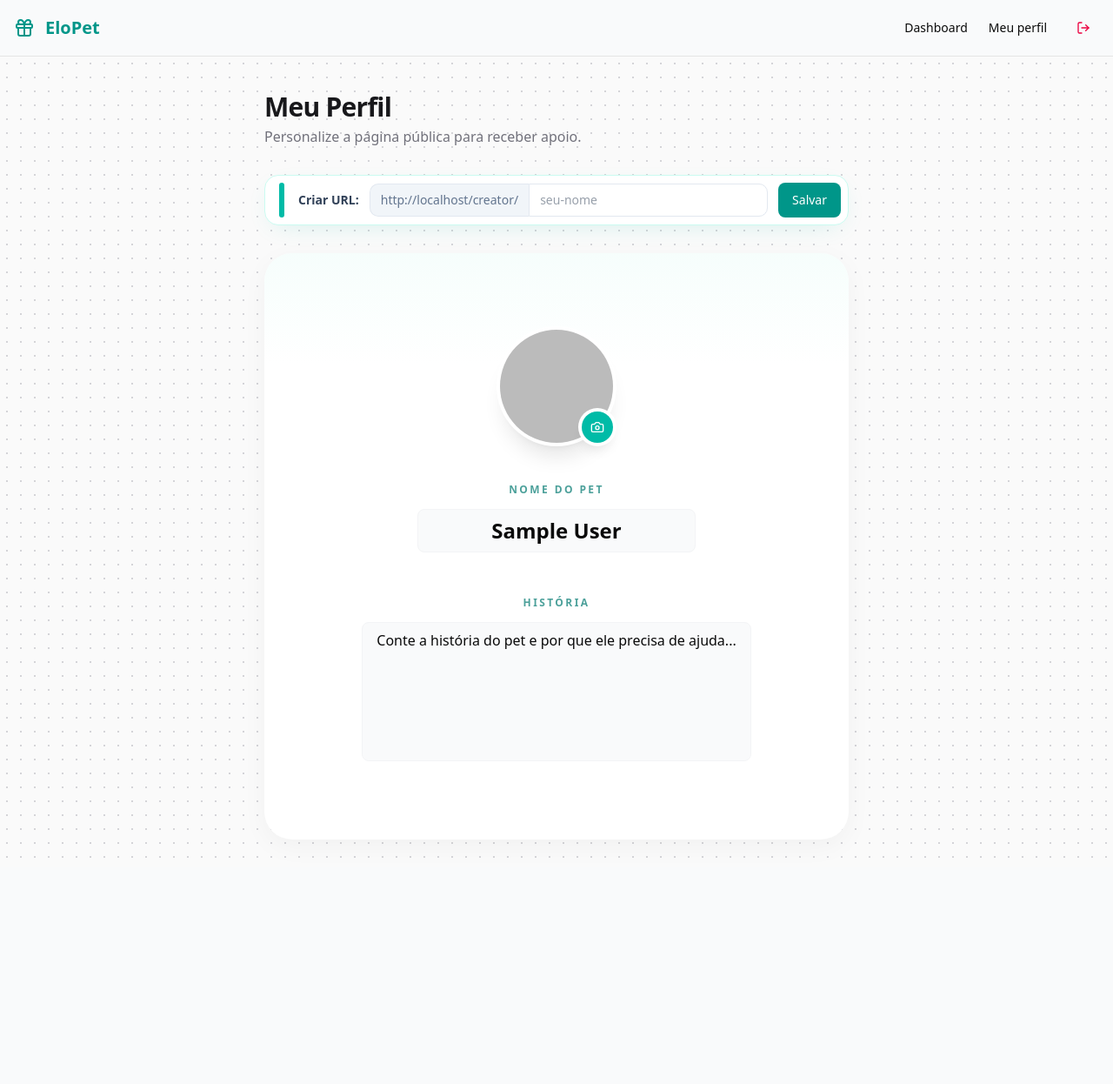
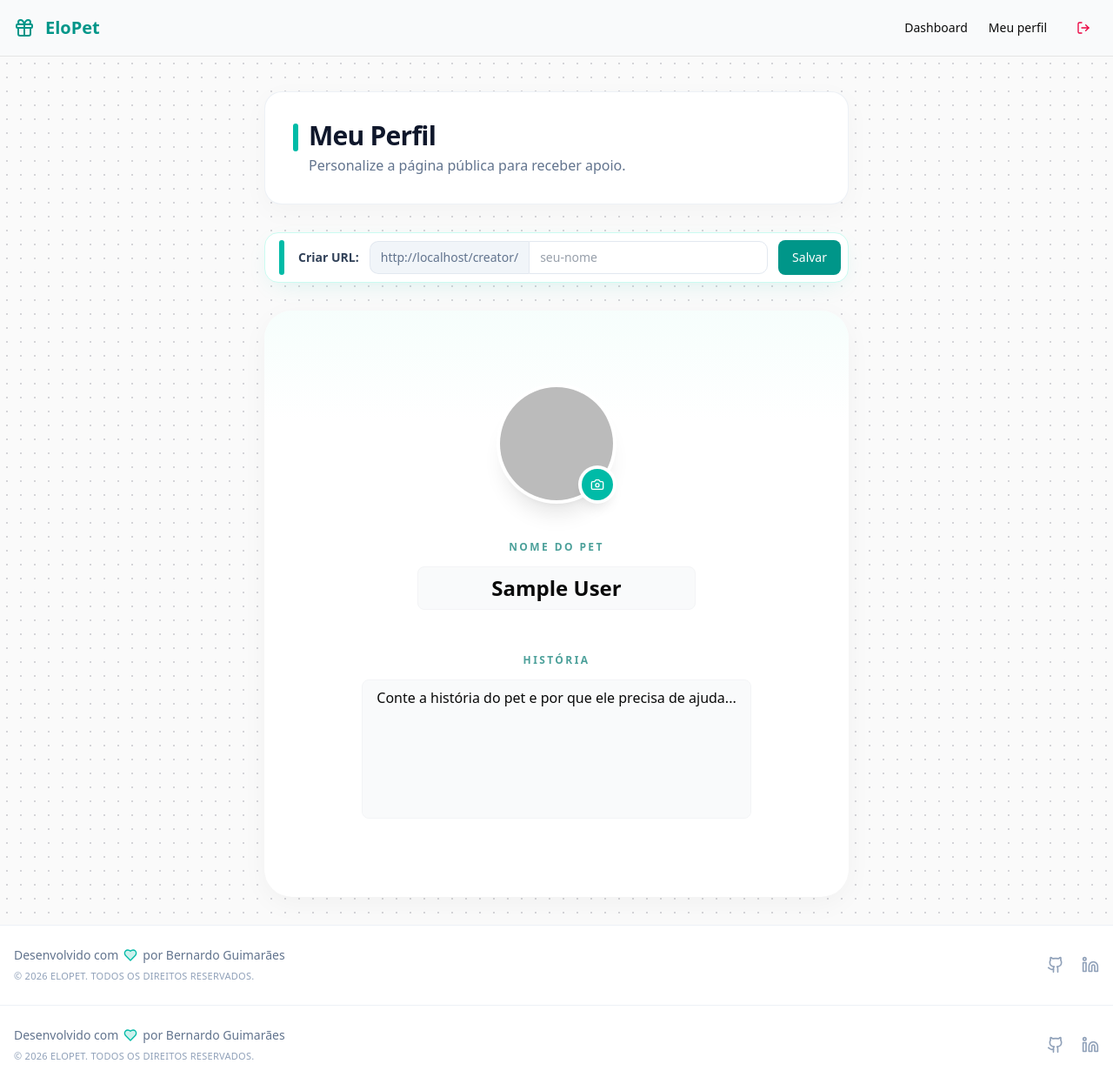
Before and after one commit to Bernardocfguimaraes/EloPet, a Next.js app: page /dashboard/me in a window 1280 px wide. Shown: the whole page at 87% size. Before the commit the page ends 997 px from the top, so only its background shows below. Built offline with nearby package versions, Linux system fonts and the light colour scheme; no server answers; sample sign-in values are in the browser's storage.

Commit message:
Criação do "Footer" e reajustes na page "Me" no dashboard

```diff
--- /dev/null
+++ b/src/app/dashboard/_components/footer.tsx
@@ -0,0 +1,50 @@
+import Link from "next/link";
+import { Github, Linkedin, Heart } from "lucide-react";
+
+export function Footer() {
+  return (
+    <footer className="w-full border-t border-slate-200/60 bg-white">
+
+      <div className="flex flex-col sm:flex-row items-center justify-between w-full px-4 py-6 max-w-7xl mx-auto gap-4">
+
+        {/* Créditos e Copyright alinhados à esquerda (ou centralizados no mobile) */}
+        <div className="flex flex-col items-center sm:items-start gap-1">
+            <div className="flex items-center gap-1.5 text-sm font-medium text-slate-500">
+              <span>Desenvolvido com</span>
+              <Heart className="h-4 w-4 text-teal-500 fill-teal-500/20" />
+              <span>por Bernardo Guimarães</span>
+            </div>
+
+            {/* Novo texto de Direitos Reservados */}
+            <p className="text-[11px] font-medium text-slate-400 uppercase tracking-wide mt-0.5">
+              &copy; 2026 EloPet. Todos os direitos reservados.
+            </p>
+        </div>
+
+        {/* Links Sociais */}
+        <div className="flex items-center gap-5 mt-2 sm:mt-0">
+          <Link
+            href="https://github.com/Bernardocfguimaraes"
+            target="_blank"
+            rel="noopener noreferrer"
+            className="text-slate-400 hover:text-teal-600 hover:-translate-y-0.5 transition-all duration-300"
+          >
+            <Github className="h-5 w-5" />
+            <span className="sr-only">GitHub</span>
+          </Link>
+
+          <Link
+            href="https://www.linkedin.com/in/bernardoguimaraes-5047aa35b"
+            target="_blank"
+            rel="noopener noreferrer"
+            className="text-slate-400 hover:text-teal-600 hover:-translate-y-0.5 transition-all duration-300"
+          >
+            <Linkedin className="h-5 w-5" />
+            <span className="sr-only">LinkedIn</span>
+          </Link>
+        </div>
+
+      </div>
+    </footer>
+  )
+}
--- a/src/app/dashboard/layout.tsx
+++ b/src/app/dashboard/layout.tsx
@@ -1,4 +1,5 @@
 import { Header } from "./_components/header";
+import { Footer } from "./_components/footer";
 
 export default function DashboardLayout({ children }: { children: React.ReactNode }) {
   return (
@@ -7,6 +8,7 @@ export default function DashboardLayout({ children }: { children: React.ReactNod
       <main className="w-full max-w-7xl mx-auto">
         {children}
       </main>
+      <Footer/>
     </>
   )
 }
--- a/src/app/dashboard/me/_components/url.tsx
+++ b/src/app/dashboard/me/_components/url.tsx
@@ -64,14 +64,14 @@ export function UrlPreview({username: slug}: UrlPreviewProps){
           <Button
             onClick={handleCopy}
             variant="outline"
-            className="flex-1 sm:flex-none bg-teal-50 hover:bg-teal-100 text-teal-700 border-teal-200 h-10 px-4 transition-all shadow-sm"
+            className="flex-1 sm:flex-none bg-white hover:border-teal-300 hover:text-teal-600 text-zinc-950 h-10 px-4 transition-all shadow-sm"
           >
             {isCopied ? <Check className="w-4 h-4" /> : <Copy className="w-4 h-4" />}
           </Button>
 
           {/* Botão de Link Externo: Branco, mas fica verde ao passar o mouse */}
           <Link href={`/creator/${username}`} target="_blank" className="flex-1 sm:flex-none">
-            <Button variant="outline" className="w-full bg-white hover:bg-slate-50 hover:text-teal-600 hover:border-teal-300 text-slate-500 border-slate-200 h-10 px-4 shadow-sm transition-all">
+            <Button variant="outline" className="w-full bg-white hover:bg-slate-50 hover:text-teal-600 hover:border-teal-300 text-zinc-950 border-slate-200 h-10 px-4 shadow-sm transition-all">
               <ExternalLink className="w-4 h-4"/>
             </Button>
           </Link>
--- a/src/app/dashboard/me/page.tsx
+++ b/src/app/dashboard/me/page.tsx
@@ -22,9 +22,14 @@ export default async function Me() {
     <main className="w-full min-h-screen bg-zinc-50 flex flex-col items-center p-4 md:p-8 gap-8 bg-[radial-gradient(#d4d4d8_1px,transparent_1px)] [background-size:16px_16px]">
 
       {/* Título com mais peso (text-zinc-900) para não ficar apagado */}
-      <div className="w-full max-w-2xl text-left mt-2">
-        <h1 className="text-3xl font-bold text-zinc-900 tracking-tight">Meu Perfil</h1>
-        <p className="text-base text-zinc-500 mt-1">Personalize a página pública para receber apoio.</p>
+      <div className="w-full max-w-2xl text-left mt-2 bg-white p-6 md:p-8 rounded-[1.25rem] border border-slate-200/60 shadow-[0_8px_30px_rgb(0,0,0,0.03)] flex items-start gap-3">
+        {/* Detalhe minimalista em verde */}
+        <span className="w-1.5 h-8 bg-teal-500 rounded-full block mt-1"></span>
+
+        <div>
+          <h1 className="text-3xl font-extrabold text-slate-900 tracking-tight">Meu Perfil</h1>
+          <p className="text-sm md:text-base text-slate-500 mt-1 font-medium">Personalize a página pública para receber apoio.</p>
+        </div>
       </div>
 
       {/* URL Preview - Sombra esverdeada sutil e um "pilar" verde mais gordinho ao lado */}
--- a/src/app/layout.tsx
+++ b/src/app/layout.tsx
@@ -4,6 +4,7 @@ import "./globals.css";
 import { Toaster } from 'sonner'
 import { SessionProvider } from 'next-auth/react'
 import {QueryClientContext} from '@/providers/queryclient'
+import { Footer } from "./dashboard/_components/footer";
 
 const geistSans = Geist({
   variable: "--font-geist-sans",
@@ -38,6 +39,7 @@ export default function RootLayout({
         />
         </QueryClientContext>
         </SessionProvider>
+        <Footer/>
       </body>
     </html>
   );
```
